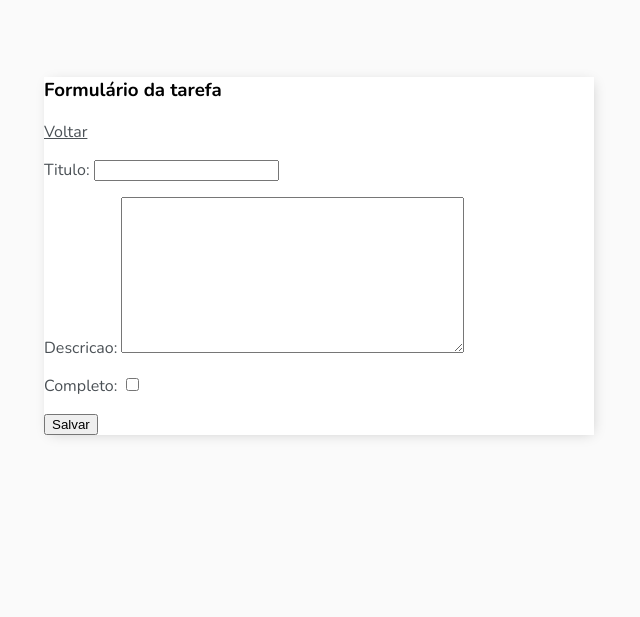
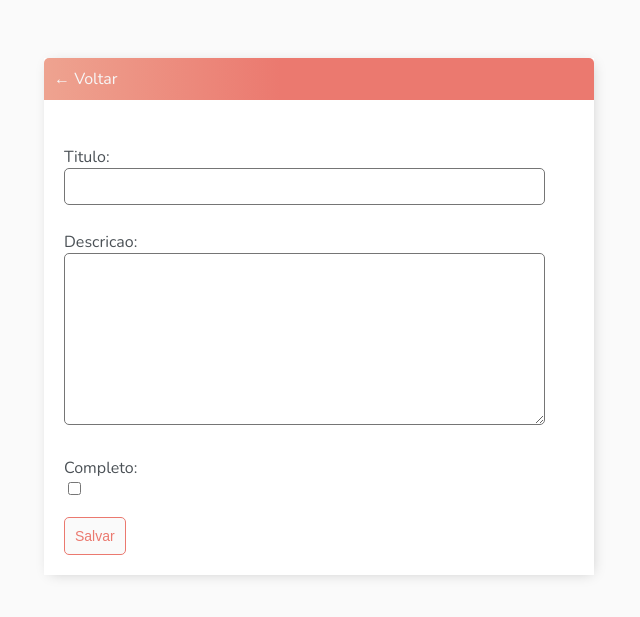
Before and after one commit to msdrum/to-do-list-django, a Django app: page /criar-tarefa in a window 1280 px wide. Shown: the top 617 px of the page, without its empty margins (321-961 px from the left). Run offline with Django 5.2, Linux system fonts and the light colour scheme; a user stored in the database is signed in.

Commit message:
project style done

```diff
--- a/todo_list/base/templates/base/lista_tarefas.html
+++ b/todo_list/base/templates/base/lista_tarefas.html
@@ -19,10 +19,10 @@
 
 </div>
 
-<div class="search-add-wrapper">
+<div id="search-add-wrapper">
     <form method="GET" style="margin-top: 20px; display:flex;">
         <input type="text" name="search-area" value="{{search_input}}">
-        <input type="submit" value="Procurar">
+        <input class="button"  type="submit" value="Procurar">
     </form>
     <a id="add-link" href="{% url 'criar-tarefa' %}">&#x2b;</a>
 </div>
--- a/todo_list/base/templates/base/main.html
+++ b/todo_list/base/templates/base/main.html
@@ -10,7 +10,7 @@
     <link href="https://fonts.googleapis.com/css2?family=Nunito:ital,wght@0,200..1000;1,200..1000&display=swap" rel="stylesheet">
 
     <style>
-        body {
+       body {
             background-color: #fafafa;
             font-family: "Nunito", sans-serif;
             padding-top: 50px;
@@ -44,6 +44,11 @@
             padding: 10px;
             border-radius: 5px 5px 0 0;
             background: linear-gradient(90deg, #EEA390 0%, #EB796F 43%, #EB796F 100%);
+        }
+
+        .header-bar a {
+            color: rgb(247, 247, 247);
+            text-decoration: none;
         }
 
         .task-wrapper {
@@ -87,6 +92,50 @@
             font-size: 22px;
             line-heith: 0;
         }
+
+        #search-add-wrapper {
+            display: flex;
+            justify-content: space-between;
+            align-items: center;
+            padding: 10px;
+        }
+
+        #add-link {
+            color: #EB796F;
+            text-decoration: none;
+            font-size: 42px;
+            text-shadow: 1px 1px #1413b;
+        }
+
+        input[type=text],
+        input[type=password],
+        textarea {
+            border: 1px solid #757575;
+            border-radius: 5px;
+            padding: 10px;
+            width: 90%;
+        }
+
+        label {
+            padding-top: 10px !important;
+            display: block;
+        }
+
+        .button {
+            border: 1px solid #EB796F;
+            background-color: #FAFAFA;
+            color: #EB796F;
+            padding: 10px;
+            font-size: 14px;
+            border-radius: 5px;
+            cursor: pointer;
+            text-decoration: none;
+        }
+
+        .card-body {
+            padding: 20px;
+        }
+
     </style>
 
 </head>
--- a/todo_list/base/templates/base/tarefa_form.html
+++ b/todo_list/base/templates/base/tarefa_form.html
@@ -1,13 +1,17 @@
 {% extends "base/main.html" %}
+{% block content %}
 
-{% block content %}
-<h3>Formulário da tarefa</h3>
+<div class="header-bar">
+    <a href="{% url 'tarefas' %}">&#8592; Voltar</a>
+</div>
 
-<a href="{% url 'tarefas' %}">Voltar</a>
+<div class="card-body">
+    <form method="POST" action="">
+        {% csrf_token %}
+        {{form.as_p}}
+        <input class="button" type="submit" value="Salvar">
+    </form>
+</div>
 
-<form method="POST" action="">
-    {% csrf_token %}
-    {{form.as_p}}
-    <input type="submit" value="Salvar">
-</form>
+
 {% endblock content %}
```
Also changed, not shown: todo_list/base/templates/base/login.html (+12 -9 lines), todo_list/base/templates/base/registro.html (+20 -8 lines), todo_list/base/templates/base/tarefa_confirm_delete.html (+13 -7 lines), todo_list/db.sqlite3.
